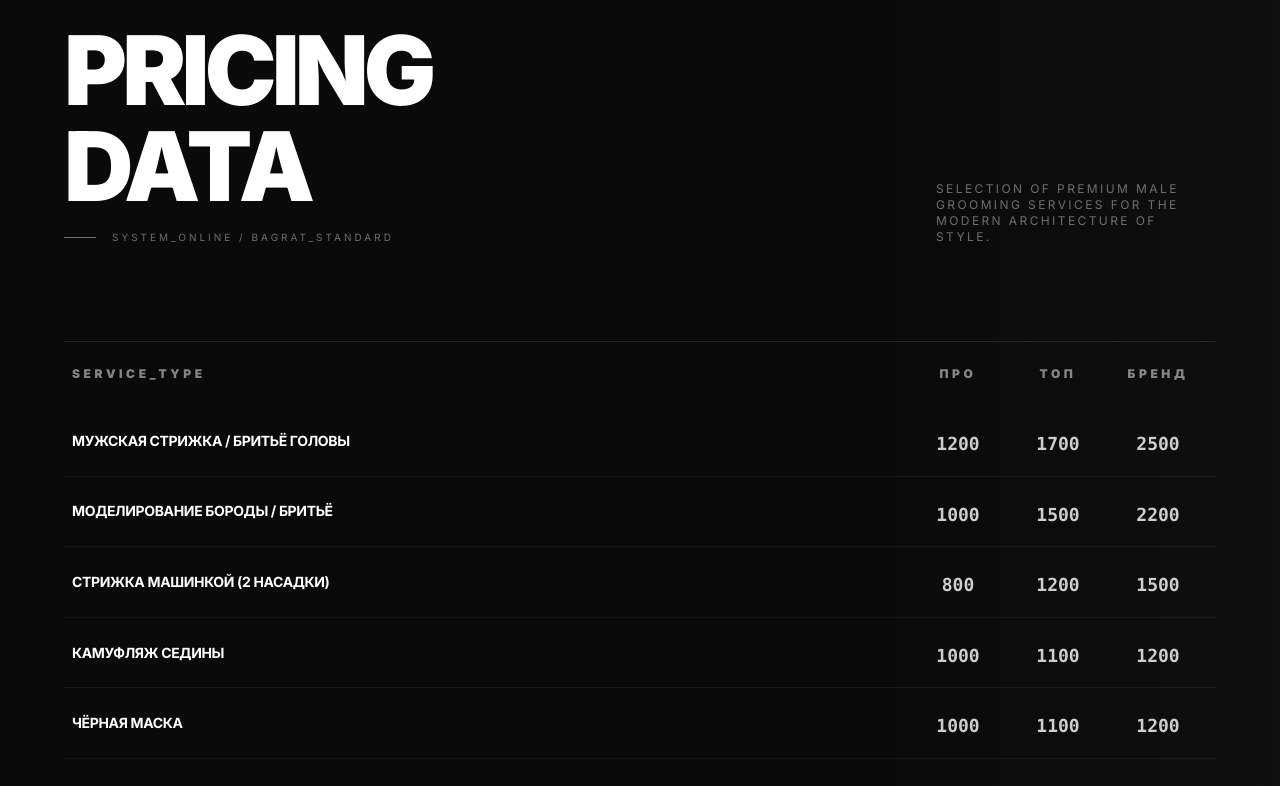
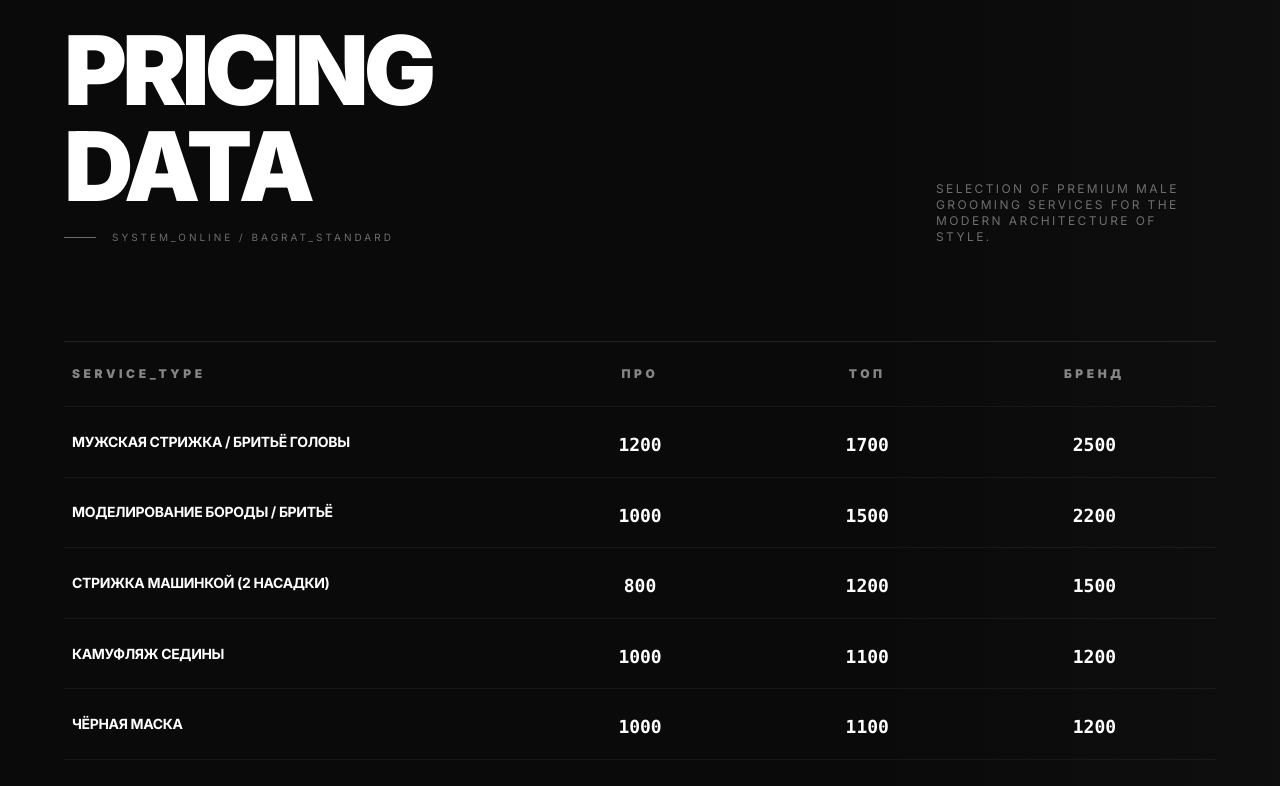
Before and after one commit to Awwyy1/BAGRA, a React (Vite) app: page / in a window 1280 px wide. Shown: the part 2000-2786 px from the top of the page. Built offline with nearby package versions, Linux system fonts and the light colour scheme.

Commit message:
Update Services.tsx

```diff
--- a/sections/Services.tsx
+++ b/sections/Services.tsx
@@ -1,6 +1,5 @@
-
 import React, { useState, useEffect, useRef } from 'react';
-import { motion, useInView, AnimatePresence } from 'framer-motion';
+import { motion, useInView } from 'framer-motion';
 
 const priceData = [
   { name: "МУЖСКАЯ СТРИЖКА / БРИТЬЁ ГОЛОВЫ", prices: [1200, 1700, 2500] },
@@ -17,22 +16,26 @@ const priceData = [
 
 const RollingNumber = ({ value }: { value: number }) => {
   const digits = value.toString().split('');
+  const ref = useRef(null);
+  const isInView = useInView(ref, { once: true, margin: "-50px" });
+
   return (
-    <div className="flex overflow-hidden h-[1.2em] font-mono font-bold">
+    <div ref={ref} className="flex overflow-hidden h-[1.2em] font-mono font-bold text-white">
       {digits.map((digit, i) => (
+        <div key={i} className="relative w-[0.6em] flex justify-center">
           <motion.div
-          key={i}
             initial={{ y: "100%" }}
-          whileInView={{ y: 0 }}
+            animate={isInView ? { y: 0 } : { y: "100%" }}
             transition={{
-            delay: i * 0.1,
-            duration: 0.8,
+              delay: i * 0.05,
+              duration: 0.6,
               ease: [0.16, 1, 0.3, 1]
             }}
             className="flex flex-col"
           >
-          <span className="inline-block">{digit}</span>
+            <span>{digit}</span>
           </motion.div>
+        </div>
       ))}
     </div>
   );
@@ -61,7 +64,7 @@ const ScrambledText = ({ text }: { text: string }) => {
 
       if (iteration >= text.length) clearInterval(interval);
       iteration += 1 / 3;
-    }, 30);
+    }, 25);
 
     return () => clearInterval(interval);
   }, [isInView, text]);
@@ -71,25 +74,25 @@ const ScrambledText = ({ text }: { text: string }) => {
 
 export const Services: React.FC = () => {
   return (
-    <section id="services" className="relative min-h-screen w-full bg-[#0A0A0A] py-32 md:py-48 px-6 overflow-hidden">
+    <section id="services" className="relative min-h-screen w-full bg-[#0A0A0A] py-24 md:py-48 px-4 md:px-6 overflow-hidden">
       {/* Background decoration */}
       <div className="absolute top-0 right-0 w-1/3 h-full bg-gradient-to-l from-white/[0.02] to-transparent pointer-events-none" />
 
       <div className="max-w-6xl mx-auto">
-        <div className="flex flex-col md:flex-row md:items-end justify-between mb-24 gap-6">
+        <div className="flex flex-col md:flex-row md:items-end justify-between mb-16 md:mb-24 gap-6">
           <motion.div
             initial={{ opacity: 0, x: -50 }}
             whileInView={{ opacity: 1, x: 0 }}
             transition={{ duration: 1 }}
           >
-            <h2 className="text-6xl md:text-8xl font-black tracking-tighter leading-none">PRICING<br/>DATA</h2>
-            <div className="mt-4 flex items-center gap-4 text-[10px] uppercase tracking-[0.3em] opacity-40">
+            <h2 className="text-5xl md:text-8xl font-black tracking-tighter leading-none">PRICING<br/>DATA</h2>
+            <div className="mt-4 flex items-center gap-4 text-[9px] md:text-[10px] uppercase tracking-[0.3em] opacity-40">
               <span className="w-8 h-[1px] bg-white" />
               <span>System_Online / Bagrat_Standard</span>
             </div>
           </motion.div>
 
-          <p className="max-w-[280px] text-[10px] md:text-xs uppercase tracking-[0.2em] opacity-40 leading-relaxed text-right md:text-left">
+          <p className="max-w-[280px] text-[10px] md:text-xs uppercase tracking-[0.2em] opacity-40 leading-relaxed text-left">
             Selection of premium male grooming services for the modern architecture of style.
           </p>
         </div>
@@ -97,7 +100,7 @@ export const Services: React.FC = () => {
         {/* Pricing Table */}
         <div className="relative border-t border-white/10">
           {/* Header */}
-          <div className="grid grid-cols-[1fr_repeat(3,60px)] md:grid-cols-[1fr_repeat(3,100px)] py-6 px-2 opacity-50 text-[10px] md:text-xs font-black tracking-[0.3em] uppercase">
+          <div className="grid grid-cols-[1.5fr_repeat(3,1fr)] md:grid-cols-[2fr_repeat(3,1fr)] py-6 px-2 opacity-50 text-[8px] md:text-xs font-black tracking-[0.2em] md:tracking-[0.3em] uppercase border-b border-white/10">
             <div>Service_Type</div>
             <div className="text-center">ПРО</div>
             <div className="text-center">ТОП</div>
@@ -108,19 +111,19 @@ export const Services: React.FC = () => {
           {priceData.map((item, idx) => (
             <motion.div
               key={idx}
-              initial={{ opacity: 0, y: 20 }}
-              whileInView={{ opacity: 1, y: 0 }}
+              initial={{ opacity: 0 }}
+              whileInView={{ opacity: 1 }}
               transition={{ delay: idx * 0.05, duration: 0.5 }}
               viewport={{ once: true }}
-              className="group relative grid grid-cols-[1fr_repeat(3,60px)] md:grid-cols-[1fr_repeat(3,100px)] items-center border-b border-white/5 py-4 md:py-6 px-2 hover:bg-white/[0.02] transition-colors duration-300"
+              className="group relative grid grid-cols-[1.5fr_repeat(3,1fr)] md:grid-cols-[2fr_repeat(3,1fr)] items-center border-b border-white/5 py-5 md:py-6 px-2 hover:bg-white/[0.02] transition-colors duration-300"
               data-cursor="hover"
             >
-              <div className="text-[11px] md:text-sm font-bold tracking-tight pr-4">
+              <div className="text-[10px] md:text-sm font-bold tracking-tight pr-2 leading-tight">
                 <ScrambledText text={item.name} />
               </div>
 
               {item.prices.map((price, pIdx) => (
-                <div key={pIdx} className="flex justify-center text-xs md:text-lg opacity-80 group-hover:opacity-100 transition-opacity">
+                <div key={pIdx} className="flex justify-center text-[10px] md:text-lg text-white opacity-100">
                   <RollingNumber value={price} />
                 </div>
               ))}
@@ -132,12 +135,12 @@ export const Services: React.FC = () => {
         </div>
 
         {/* Footer info */}
-        <div className="mt-20 flex flex-col md:flex-row justify-between items-center gap-8 opacity-20">
-          <div className="text-[8px] uppercase tracking-widest flex items-center gap-4">
+        <div className="mt-16 flex flex-col md:flex-row justify-between items-center gap-6 opacity-20">
+          <div className="text-[7px] md:text-[8px] uppercase tracking-widest flex items-center gap-4">
             <div className="w-2 h-2 border border-white rotate-45" />
             All procedures include premium care products
           </div>
-          <div className="text-[8px] uppercase tracking-widest">
+          <div className="text-[7px] md:text-[8px] uppercase tracking-widest">
             Last updated: Oct 2024
           </div>
         </div>
```
Lines whose indentation alone changed are shown as unchanged.
